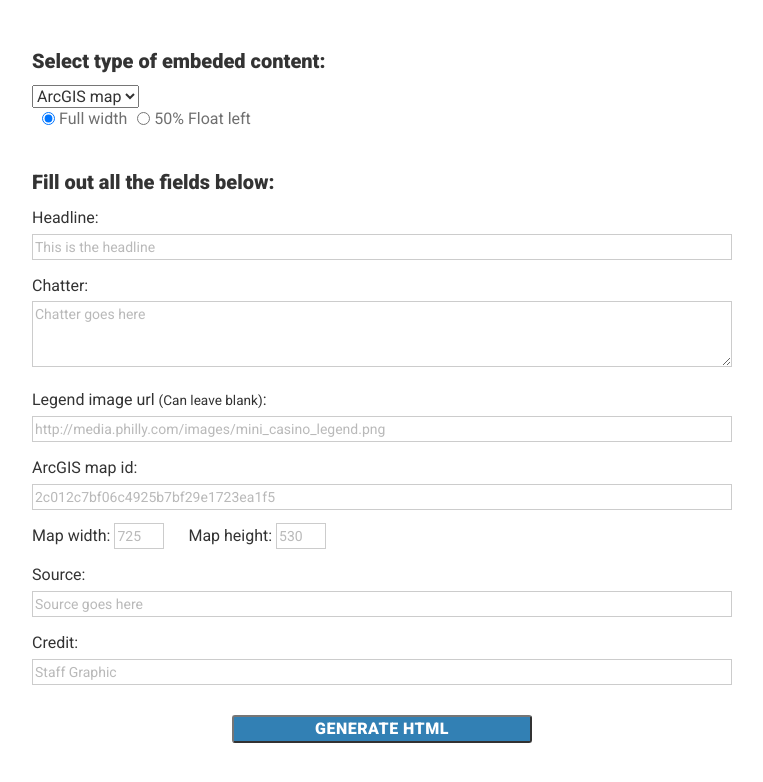
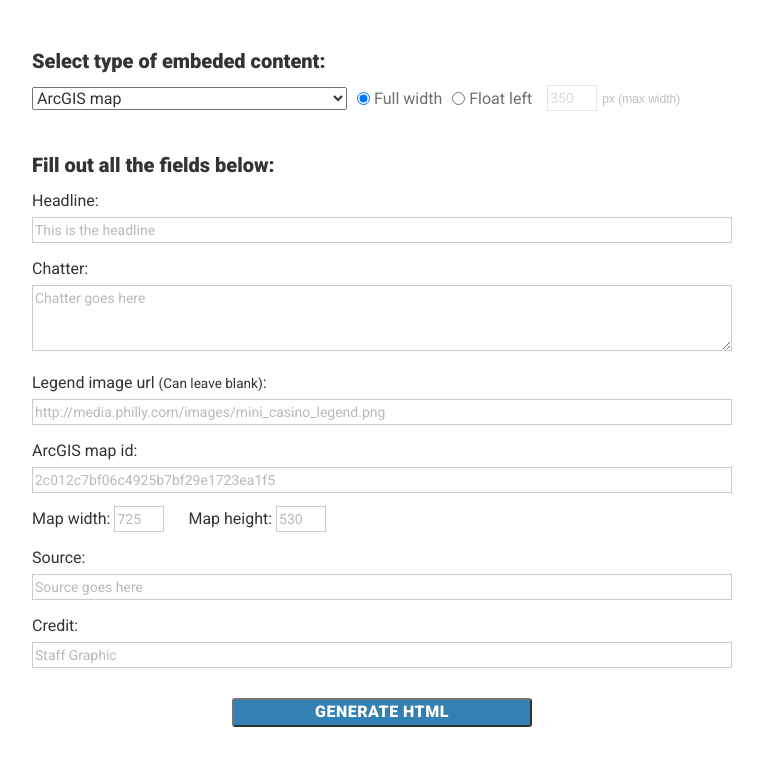
Before and after one commit to phillymedia/iframe-wrapper-tool, a plain HTML site: page index.html in a window 1280 px wide. Shown: the part 142-924 px from the top of the page, without its empty margins (258-1021 px from the left). Drawn offline with nearby package versions, Linux system fonts and the light colour scheme.

Commit message:
Update index.html

```diff
--- a/index.html
+++ b/index.html
@@ -18,6 +18,7 @@ PMN: Iframe wrapper tool
 </div>
 <div class="step" id="step-0">
 <div class="instruc">Select type of embeded content:</div>
+<div class="selectionWrap">
 <select id="typeSelect">
 <option label="Select one"></option>
 <option value="arcgis" selected="selected">ArcGIS map</option>
@@ -26,8 +27,10 @@ PMN: Iframe wrapper tool
 <input type="radio" id="fullwidth" name="iframesize" value="fullwidth" checked="checked">
 <label for="fullwidth">Full width</label>
 <input type="radio" id="floatleft" name="iframesize" value="floatleft">
-<label for="floatleft">50% Float left</label>
+<label for="floatleft">Float left</label>
+<div class="floatWidth"><input id="getFloat" type="text" class="inputform smallinput" name="floatwidth" placeholder="350"></div>
 </form>
+</div>
 </div>
 <div class="step" id="step-1">
 <div class="getInfo">
```
